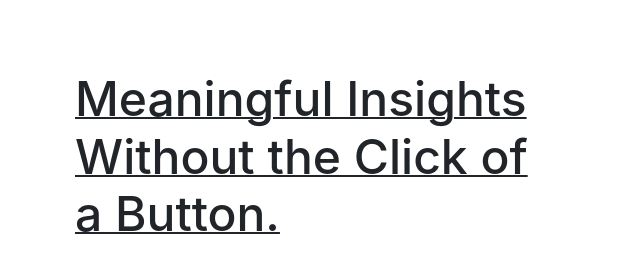
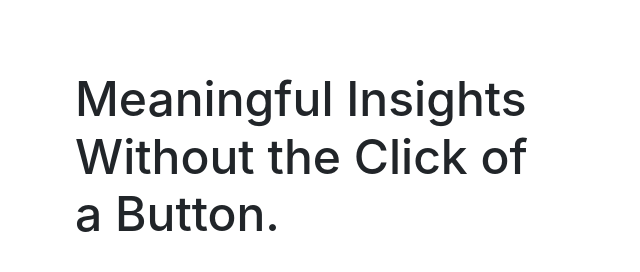
Before and after one commit to Twinie/Bes-For-task, a plain HTML site: page index.html in a window 1280 px wide. Shown: the part 131-403 px from the top of the page, 605-1245 px from the left. Drawn offline with nearby package versions, Linux system fonts and the light colour scheme.

Commit message:
matched the specifications

```diff
--- a/style.css
+++ b/style.css
@@ -33,9 +33,9 @@ ul {
 }
 h3 {
     font-size: 48px;
-        text-decoration: underline;
-        text-decoration-thickness: 0.04em;
-        text-underline-offset: 0.03em;
+     /* text-decoration: underline;
+    text-decoration-thickness: 0.04em;
+    text-underline-offset: 0.03em;      */
 }
 
 h4 {
```
